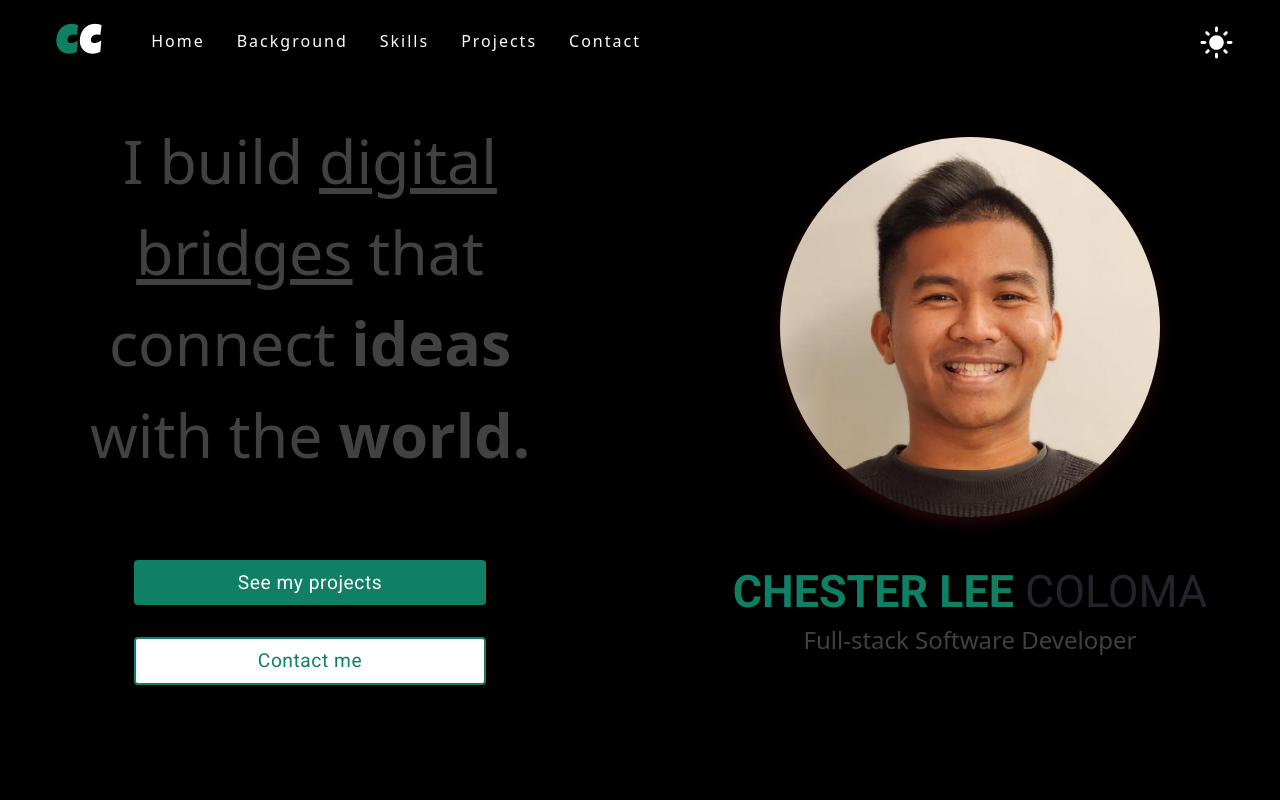
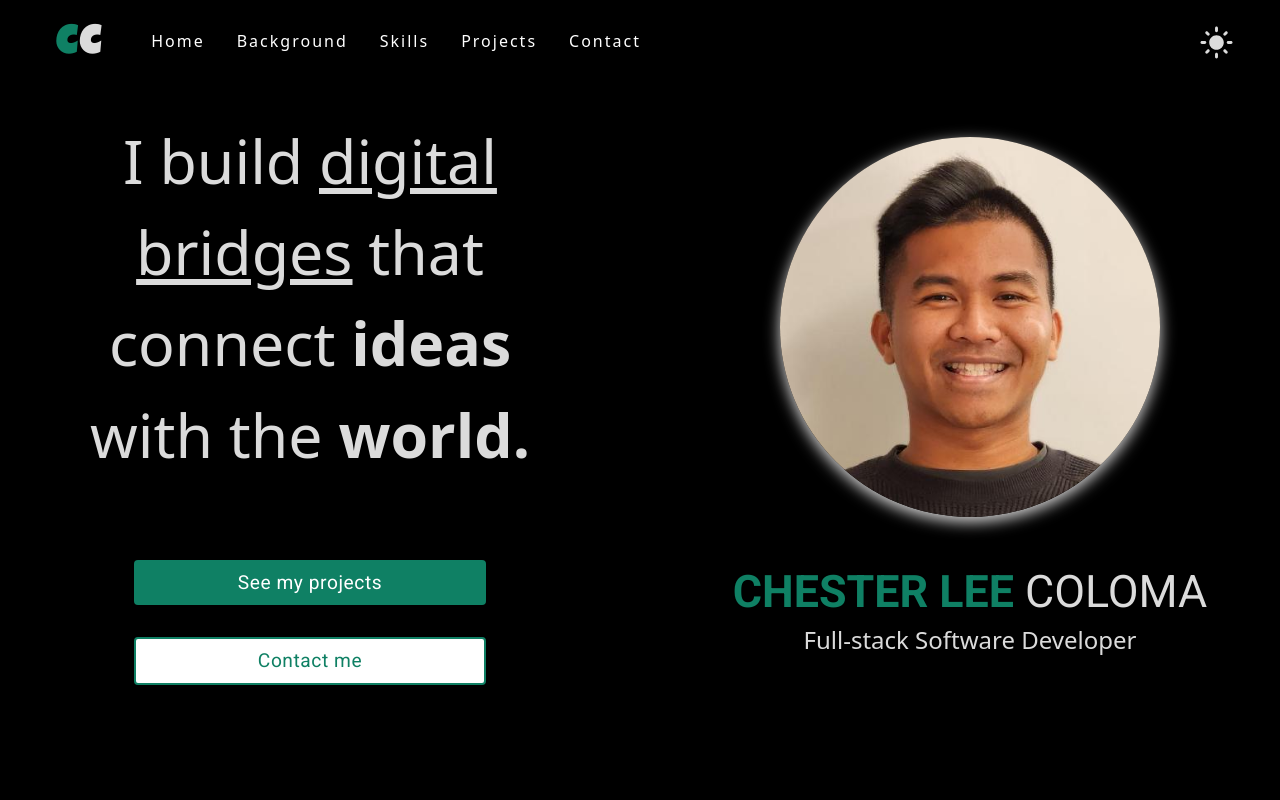
Before and after one commit to cleecoloma/portfolio-website, a React (Vite) app: page / in a window 1280 px wide. Shown: the top 800 px of the page. Built offline with nearby package versions, Linux system fonts and the light colour scheme.

Commit message:
updated Hero component to work with dark mode

```diff
--- a/src/Components/Hero.jsx
+++ b/src/Components/Hero.jsx
@@ -1,12 +1,20 @@
-import React from 'react';
+import React, { useContext } from 'react';
 import Button from '@mui/material/Button';
 import MenuIcon from '@mui/icons-material/Menu';
+import { ThemeContext } from '../context/Theme';
 import '../styles/Hero.css';
 
 function Hero({ id }) {
+  const { isMode } = useContext(ThemeContext);
+
   return (
-    <div className='hero-container' id={id}>
-      <div className='left-div'>
+    <div
+      className={
+        isMode ? 'hero-container' : 'hero-container hero-container-dark'
+      }
+      id={id}
+    >
+      <div className={isMode ? 'left-div' : 'left-div left-div-dark'}>
         <img src='../../images/chester.jpeg' alt='chester' id='hero-img' />
         <h1>
           <span>CHESTER LEE</span> COLOMA
@@ -15,25 +23,21 @@ function Hero({ id }) {
         <hr />
       </div>
       <div className='right-div'>
-        <p id='hero-message'>
+        <p
+          className={isMode ? 'hero-message' : 'hero-message hero-message-dark'}
+        >
           I build <span id='hero-message-span'>digital bridges</span> that
           connect <strong>ideas</strong> with the <strong>world.</strong>
         </p>
         <div id='button-container'>
           <Button
             id='project-button'
-            className='button-style'
             variant='contained'
             href='#projects'
           >
             See my projects
           </Button>
-          <Button
-            id='contact-button'
-            className='button-style'
-            variant='outlined'
-            href='#contact'
-          >
+          <Button id='contact-button' variant='outlined' href='#contact'>
             Contact me
           </Button>
         </div>
--- a/src/styles/HamburgerMenu.css
+++ b/src/styles/HamburgerMenu.css
@@ -3,7 +3,7 @@
   bottom: 2rem;
   right: 2rem;
   cursor: pointer;
-  background-color: #fff;
+  background-color: #e4e3e3;
   color: #0f8064;
   padding: 10px;
   box-shadow: 0 2px 5px rgba(0, 0, 0, 0.1);
--- a/src/styles/Header.css
+++ b/src/styles/Header.css
@@ -14,7 +14,7 @@
   width: 1300px;
   z-index: 9001;
   background-color: black;
-  color: white !important;
+  color: #dbdbdb !important;
   letter-spacing: 2px;
 }
 
@@ -28,7 +28,7 @@
 }
 
 .header-link-dark {
-  color: #fff !important;
+  color: #dbdbdb !important;
 }
 
 #navigation-links {
@@ -50,7 +50,7 @@
 }
 
 #nav-right:hover {
-  background-color:  lightslategray;
+  background-color: lightslategray;
 }
 
 #nav-right-dark {
@@ -80,32 +80,36 @@
 }
 
 #second-c-dark {
-  color: white;
+  color: #dbdbdb;
   font-weight: 700;
   font-size: 200%;
   font-family: 'Luckiest Guy', cursive;
 }
 
 @media only screen and (min-width: 1221px) and (max-width: 1440px) {
-  .header-navbar-light, .header-navbar-dark {
+  .header-navbar-light,
+  .header-navbar-dark {
     max-width: 1200px;
   }
 }
 
 @media only screen and (min-width: 1001px) and (max-width: 1220px) {
-  .header-navbar-light, .header-navbar-dark {
+  .header-navbar-light,
+  .header-navbar-dark {
     max-width: 950px;
   }
 }
 
 @media only screen and (min-width: 801px) and (max-width: 1000px) {
-  .header-navbar-light, .header-navbar-dark {
+  .header-navbar-light,
+  .header-navbar-dark {
     max-width: 750px;
   }
 }
 
 @media only screen and (min-width: 551px) and (max-width: 800px) {
-  .header-navbar-light, .header-navbar-dark {
+  .header-navbar-light,
+  .header-navbar-dark {
     max-width: 540px;
   }
 
@@ -115,7 +119,8 @@
 }
 
 @media only screen and (max-width: 550px) {
-  .header-navbar-light, .header-navbar-dark {
+  .header-navbar-light,
+  .header-navbar-dark {
     width: 100%;
     max-width: 500px;
     padding: 0 8px;
@@ -127,7 +132,8 @@
 }
 
 @media only screen and (max-width: 400px) {
-  .header-navbar-light, .header-navbar-dark {
+  .header-navbar-light,
+  .header-navbar-dark {
     max-width: 350px;
   }
 }
--- a/src/styles/Hero.css
+++ b/src/styles/Hero.css
@@ -11,8 +11,12 @@
 .hero-container img {
   margin: 0 auto;
   border-radius: 50%;
-  box-shadow: rgba(116, 26, 26, 0.35) 0px 5px 15px;
+  box-shadow: rgba(100, 100, 111, 0.2) 0px 7px 29px 0px;
   width: 380px;
+}
+
+.hero-container-dark img {
+  box-shadow: rgba(216, 215, 215, 1) 0px 5px 15px;
 }
 
 .hero-container h1 {
@@ -32,14 +36,20 @@
   color: #414141;
 }
 
-#hero-message {
+.hero-message {
   margin: 2rem 0 0;
   font-size: 380%;
   font-weight: 300;
   color: #414141;
 }
 
-#hero-message strong {
+.hero-container-dark h3,
+.hero-container-dark h1,
+.hero-message-dark {
+  color: #dbdbdb;
+}
+
+.hero-message strong {
   font-weight: 700;
 }
 
@@ -198,7 +208,7 @@
     font-size: 140%;
   }
 
-  #hero-message {
+  .hero-message {
     margin: 1rem 0 0;
     font-size: 350%;
   }
@@ -258,7 +268,7 @@
 }
 
 @media only screen and (max-width: 400px) {
-   .hero-container {
+  .hero-container {
     padding: 5rem 0 2rem;
   }
 
```
